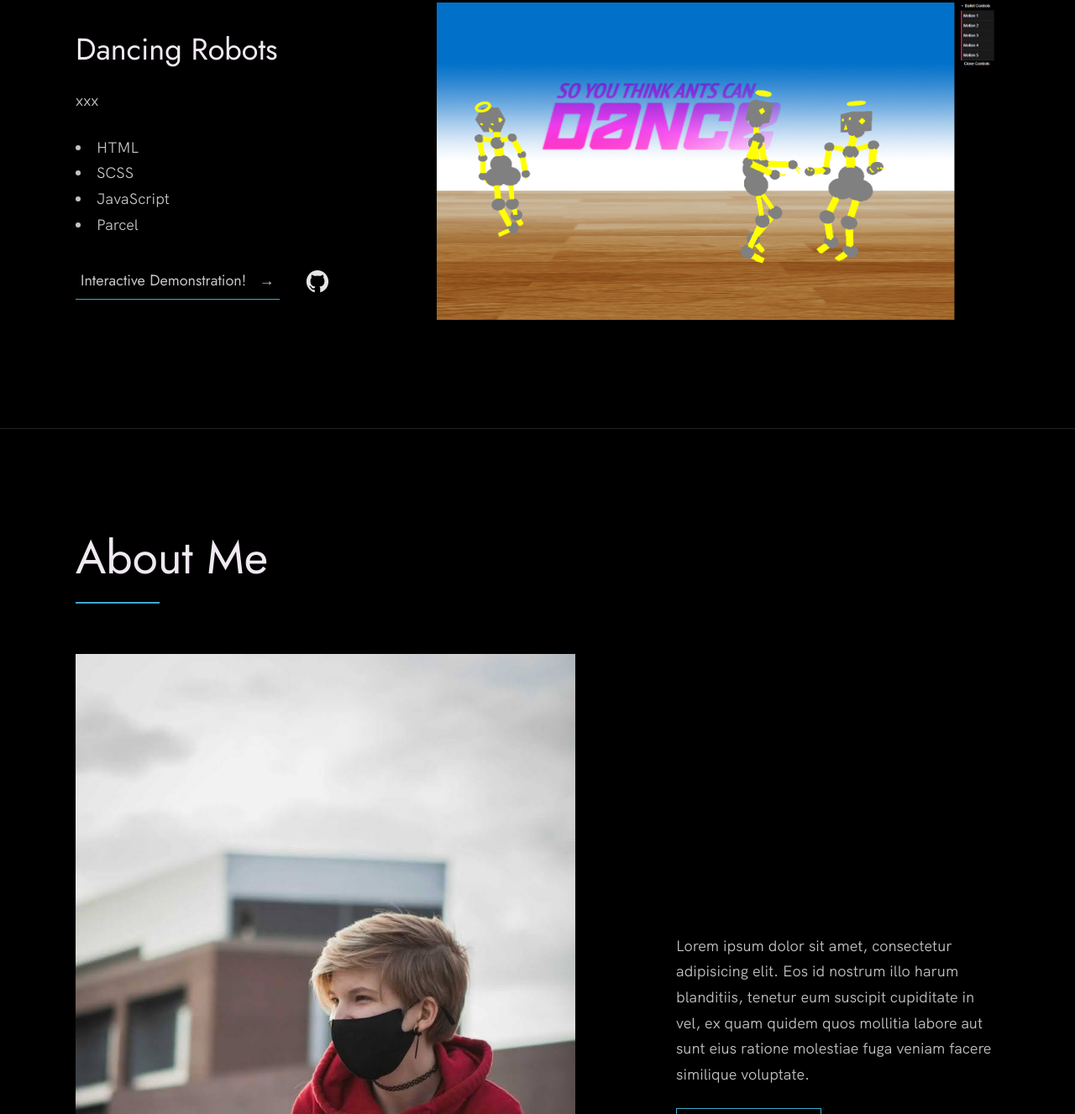
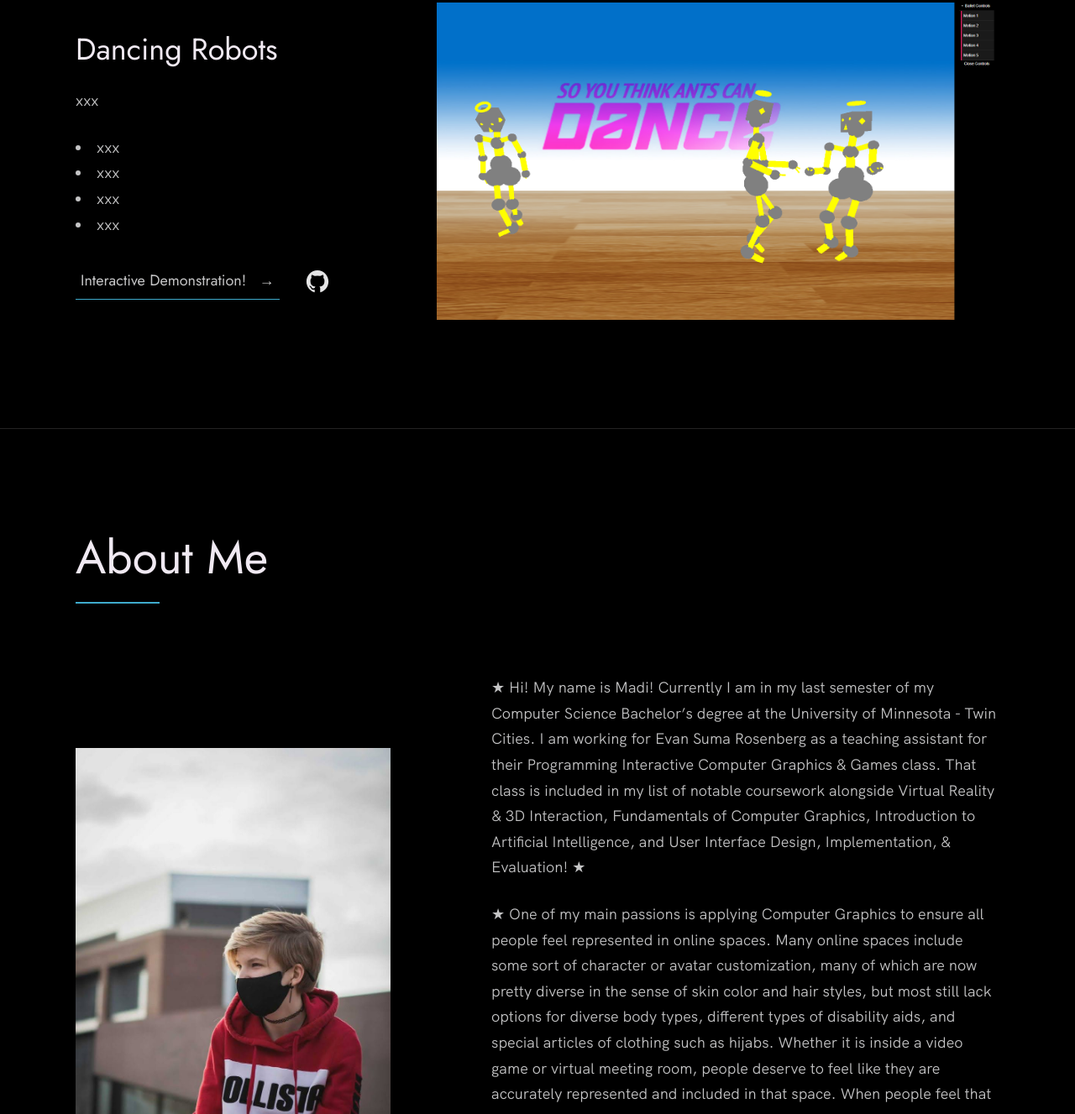
Before and after one commit to MyNameIsMadness/Portfolio-Site, a website: page index.html in a window 1280 px wide. Shown: the part 4040-5367 px from the top of the page at 84% size. Drawn offline with Linux system fonts and the light colour scheme.

Commit message:
Updated About Me Section

```diff
--- a/index.css
+++ b/index.css
@@ -556,7 +556,7 @@ body:not(.user-is-tabbing) a:focus {
 
 @media(min-width: 901px) {
     .about__text {
-        flex: 0 0 35%;
+        flex: 0 0 55%;
     }
 
     .about__photo-container {
--- a/index.html
+++ b/index.html
@@ -138,10 +138,10 @@
                 xxx
               </p>
               <ul class="work__list">
-                <li>HTML</li>
-                <li>SCSS</li>
-                <li>JavaScript</li>
-                <li>Parcel</li>
+                <li>xxx</li>
+                <li>xxx</li>
+                <li>xxx</li>
+                <li>xxx</li>
               </ul>
 
               <div class="work__links">
@@ -196,10 +196,10 @@
                 xxx
               </p>
               <ul class="work__list">
-                <li>HTML</li>
-                <li>SCSS</li>
-                <li>JavaScript</li>
-                <li>Parcel</li>
+                <li>xxx</li>
+                <li>xxx</li>
+                <li>xxx</li>
+                <li>xxx</li>
               </ul>
 
               <div class="work__links">
@@ -247,18 +247,20 @@
           <div class="about__text">
             <!-- Replace the below paragraph with info about yourself -->
             <p>
-              Lorem ipsum dolor sit amet, consectetur adipisicing elit. Eos id
-              nostrum illo harum blanditiis, tenetur eum suscipit cupiditate
-              in vel, ex quam quidem quos mollitia labore aut sunt eius
-              ratione molestiae fuga veniam facere similique voluptate.
+              ★ Hi! My name is Madi! Currently I am in my last semester of my Computer Science Bachelor’s degree at the University of Minnesota - Twin Cities. I am working for Evan Suma Rosenberg as a teaching assistant for their Programming Interactive Computer Graphics & Games class. That class is included in my list of notable coursework alongside Virtual Reality & 3D Interaction, Fundamentals of Computer Graphics, Introduction to Artificial Intelligence, and User Interface Design, Implementation, & Evaluation! ★
+            </p>
+            <p>
+              ★ One of my main passions is applying Computer Graphics to ensure all people feel represented in online spaces. Many online spaces include some sort of character or avatar customization, many of which are now pretty diverse in the sense of skin color and hair styles, but most still lack options for diverse body types, different types of disability aids, and special articles of clothing such as hijabs. Whether it is inside a video game or virtual meeting room, people deserve to feel like they are accurately represented and included in that space. When people feel that their avatar accurately represents them, it can allow the user to have a more meaningful experience in that virtual space. I love that I can use pixels on a screen to empower people of all kinds! ★
+            </p>
+            <p>
+              ★ Some of my other hobbies include streaming on Twitch, cuddling with my cat Loki, and recently I have started learning ukulele! ★
             </p>
             <!-- Provide a link to your resume -->
             <a href="./images/Spring 2023 Resume.pdf" class="btn">My Resume</a>
           </div>
-
           <div class="about__photo-container">
             <!-- Add a nice photo of yourself -->
-            <img class="about__photo" src="./images/NiceMadi.jpg" alt="" />
+            <img class="about__photo" src="./images/NiceMadi.jpg" alt="Madi" width="600" />
           </div>
         </div>
       </div>
```
